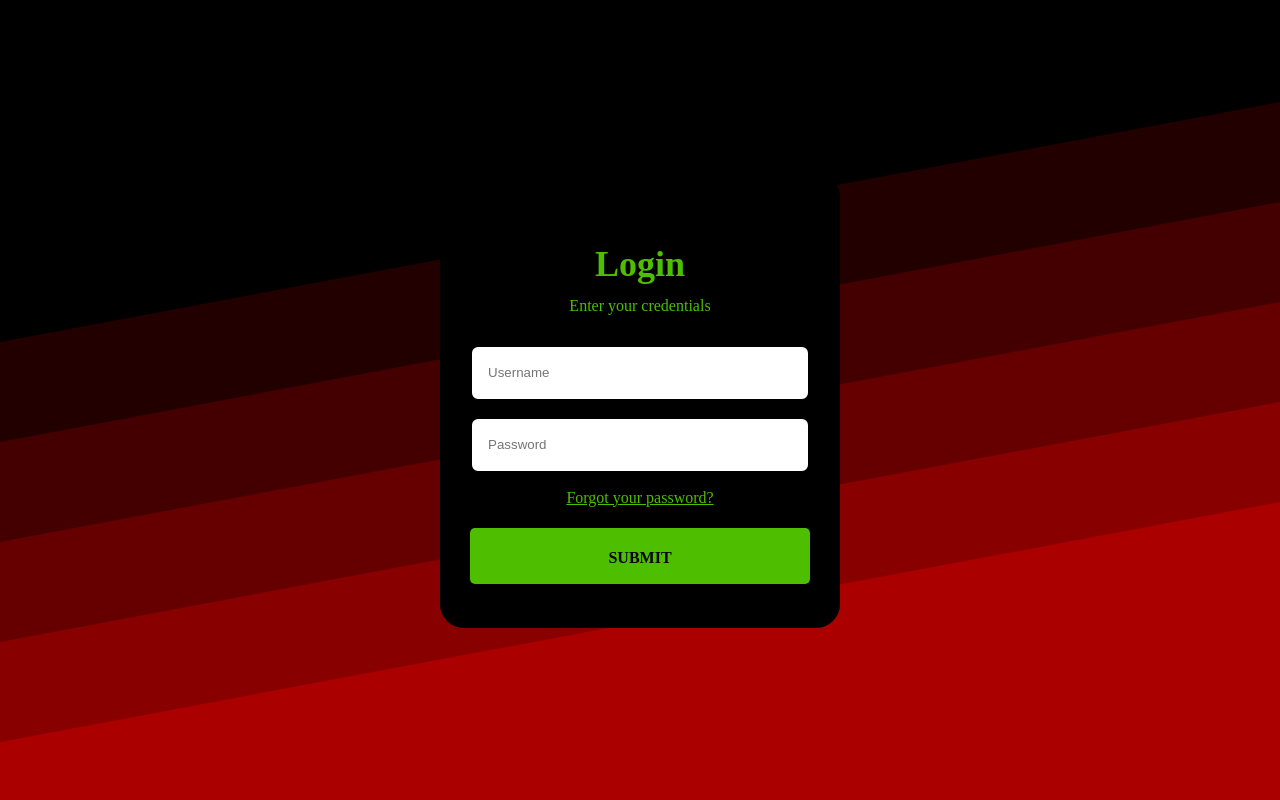
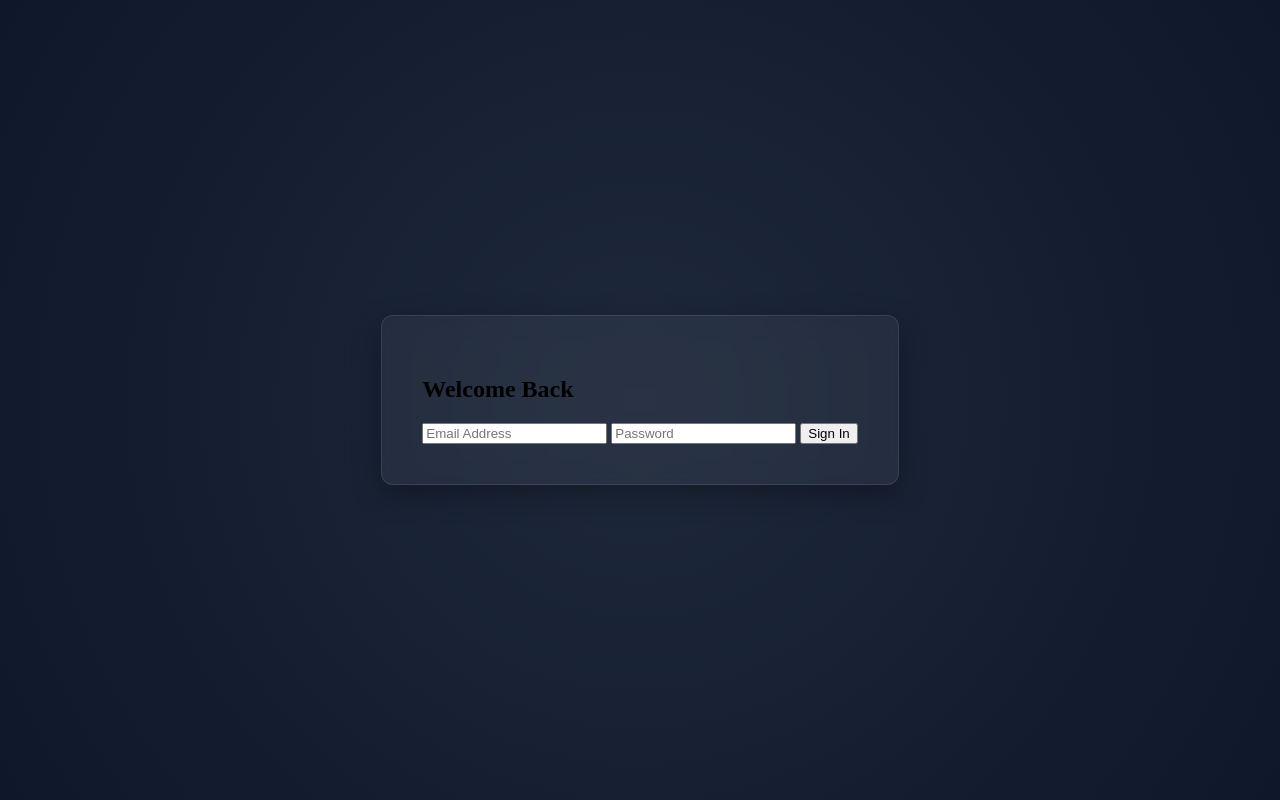
Before and after one commit to om289/smartshop-scout, a PHP site: page /login.html in a window 1280 px wide. Run offline with PHP 8.4, Linux system fonts and the light colour scheme.

Commit message:
feat(auth): design modern login page with glassmorphism layout

```diff
--- a/login.css
+++ b/login.css
@@ -1,79 +1,17 @@
-* { box-sizing: border-box; }
-html, body {
-height: 100%;
+/* Modern login screen styles with glassmorphic cards (Added Oct 2024) */
+body {
+    background: radial-gradient(circle, #1e293b, #0f172a);
+    display: flex;
+    justify-content: center;
+    align-items: center;
+    height: 100vh;
+    margin: 0;
 }
-a, button {
-
-cursor: pointer;
+.glass-panel {
+    background: rgba(255, 255, 255, 0.05);
+    backdrop-filter: blur(12px);
+    border: 1px solid rgba(255, 255, 255, 0.1);
+    border-radius: 12px;
+    padding: 2.5rem;
+    box-shadow: 0 10px 30px rgba(0,0,0,0.3);
 }
-@keyframes pan {
-    100% { background-position: 15% 50%; }
-    }
-    body {
-    display: grid;
-    place-items: center;
-    margin: 0;
-    padding: 0 24px;
-    background-image: url("slanted-gradient.svg"); background-repeat: no-repeat; background-size: cover;
-    animation:
-    pan 6s infinite alternate linear;
-    }
-    @media (width >= 500px) {
-    body {
-    padding: 0;
-    }
-    }
-    .login-card {
-        width: 100%;
-        padding: 70px 30px 44px; border-radius: 24px;
-        background: #000000 ;
-        text-align: center;
-        }
-        @media (width >= 500px) {
-        .login-card {
-        margin: 0;
-        width: 400px;
-        }
-        }
-        .login-card > h2 {
-            margin: 0 0 12px; font-size: 36px; font-weight: 600;
-            color: #4dbf00;
-            }
-            .login-card > h3 {
-            margin: 0 0 30px; font-weight: 500; font-size: 16px;
-            color: #4dbf00;
-            }
-            .login-form {
-            width: 100%;
-            margin: 0;
-            display: grid;
-            gap: 16px;
-            }
-.login-form > a { color: #4dbf00; }
-.login-form > input,
-.login-form > button {width: 100%;
-height: 56px;
-padding: 0 16px; border-radius: 8px;
-}
-.login-form > input { border: 2px solid #000000;
-}
-.login-form > button {
-width: 100%;
-height: 56px;
-border: 0;
-background:#4dbf00 ;
-color: #000000; font-weight: 600;
-}
-.submit{
-width: 100%;
-height: 56px;
-border: 0;
-background:#4dbf00 ;
-color: black;
-font-weight: 600;
-margin-top: 5px;
-border-radius: 5px;
-}
-h4{
-    color: #000000;
-}
--- a/login.html
+++ b/login.html
@@ -2,24 +2,18 @@
 <html lang="en">
 <head>
     <meta charset="UTF-8">
-    <meta http-equiv="X-UA-Compatible" content="IE=edge">
     <meta name="viewport" content="width=device-width, initial-scale=1.0">
-    <title>Document</title>
+    <title>SmartShop Scout - Secure Login</title>
     <link rel="stylesheet" href="login.css">
 </head>
 <body>
-    <div class="login-card"> <h2>Login</h2>
-        <h3>Enter your credentials</h3> <form class="login-form">
-        <input
-        type="text" placeholder="Username"
-        />
-        <input
-        type="password" placeholder="Password"
-        />
-        <a href="#">
-        Forgot your password?
-        </a>
-        <a class="submit"><h4>SUBMIT</h4> </a>
-        </form> </div>
+    <div class="login-wrapper glass-panel">
+        <h2>Welcome Back</h2>
+        <form id="login-form">
+            <input type="email" placeholder="Email Address" required>
+            <input type="password" placeholder="Password" required>
+            <button type="submit">Sign In</button>
+        </form>
+    </div>
 </body>
 </html>
```
